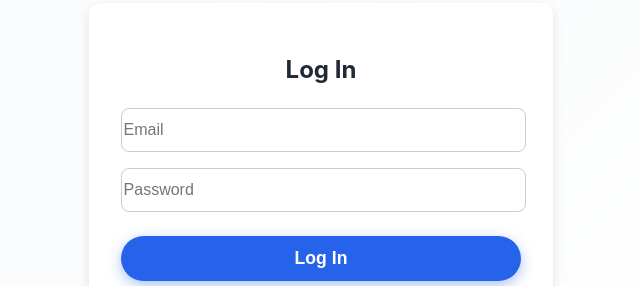
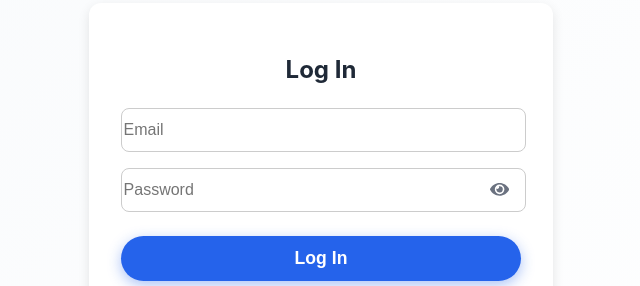
Before and after one commit to michelleduong03/TrackNowNotLater, a React (Create React App) app in the folder TNNL_Test/client/: page /login in a window 1280 px wide. Shown: the part 194-480 px from the top of the page, without its empty margins (319-959 px from the left). Built offline with nearby package versions, Linux system fonts and the light colour scheme.

Commit message:
eye for pass

```diff
--- a/TNNL_Test/client/src/components/Login.js
+++ b/TNNL_Test/client/src/components/Login.js
@@ -1,10 +1,27 @@
 import { useState } from 'react';
 import axios from '../api';
 import { useNavigate } from 'react-router-dom';
+import { FaEye, FaEyeSlash } from 'react-icons/fa';
+
 
 export default function Login() {
   const [form, setForm] = useState({ email: '', password: '' });
+
+   const inputStyle = {
+    width: '100%',
+    padding: '0.75rem 0.1rem',
+    borderRadius: '8px',
+    border: '1px solid #ccc',
+    fontSize: '1rem'
+  };
+
   const navigate = useNavigate();
+  const [showPassword, setShowPassword] = useState(false);
+
+  const isPasswordValid = (password) => {
+    const regex = /^(?=.*[A-Z])(?=.*\d)(?=.*[\W_]).{8,}$/;
+    return regex.test(password);
+  };
 
   const handleSubmit = async (e) => {
     e.preventDefault();
@@ -60,7 +77,7 @@ export default function Login() {
             fontSize: '1rem'
           }}
         />
-        <input
+        {/* <input
           type="password"
           placeholder="Password"
           value={form.password}
@@ -74,7 +91,35 @@ export default function Login() {
             border: '1px solid #ccc',
             fontSize: '1rem'
           }}
-        />
+        /> */}
+        <div style={{ position: 'relative' }}>
+          <input
+            type={showPassword ? 'text' : 'password'}
+            placeholder="Password"
+            value={form.password}
+            onChange={e => setForm({ ...form, password: e.target.value })}
+            required
+            style={{ ...inputStyle, marginBottom: '1.5rem' }}
+          />
+          <span
+            onClick={() => setShowPassword(prev => !prev)}
+            style={{
+              position: 'absolute',
+              right: '12px',
+              top: '50%',
+              transform: 'translateY(-68%)',
+              display: 'flex',
+              alignItems: 'center',
+              justifyContent: 'center',
+              height: '100%',
+              cursor: 'pointer',
+              color: '#6b7280',
+              fontSize: '1.2rem'
+            }}
+          >
+            {showPassword ? <FaEyeSlash /> : <FaEye />}
+          </span>
+        </div>
 
         <button
           type="submit"
```
